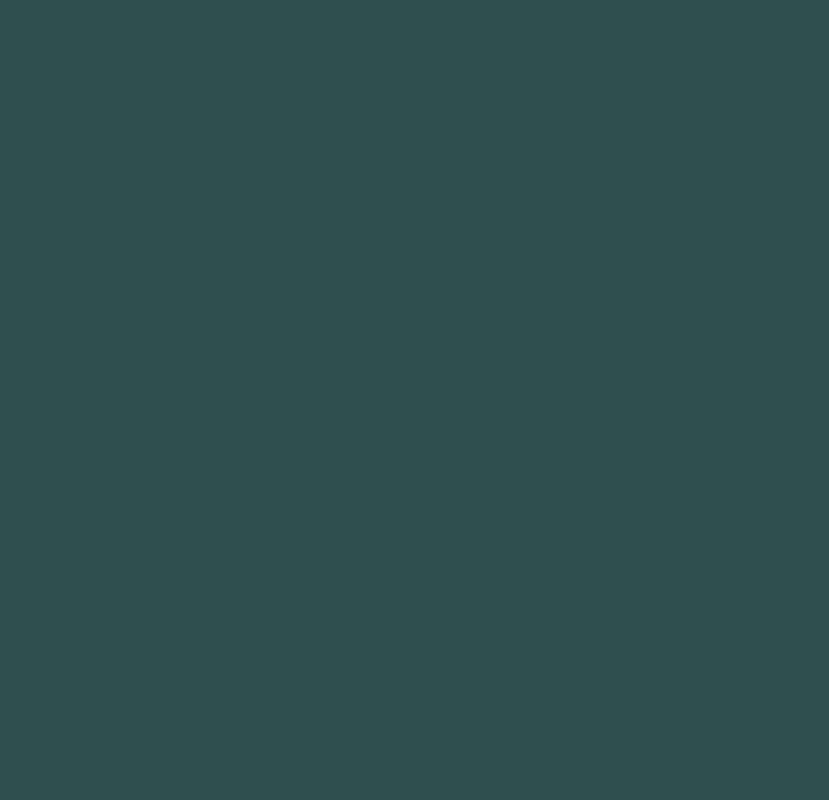
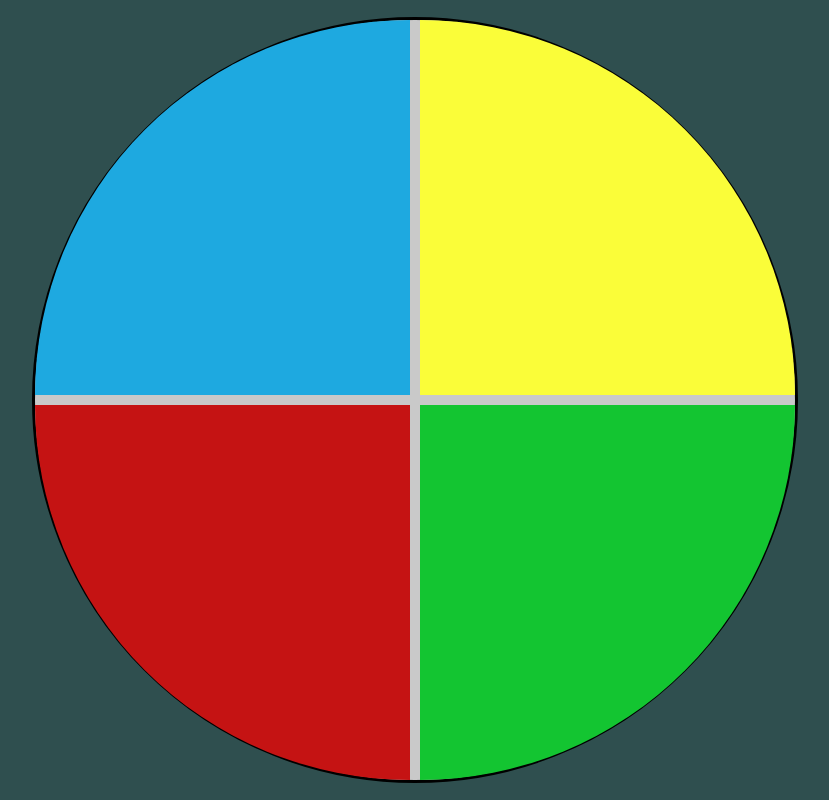
Before and after one commit to cursos-e-estudos/genius-game, a plain HTML site: page index.html in a window 1280 px wide. Shown: the whole page, without its empty margins (225-1054 px from the left). Drawn offline with Linux system fonts and the light colour scheme.

Commit message:
Blocos de cores já configurados;

```diff
--- a/assets/style.css
+++ b/assets/style.css
@@ -1,3 +1,51 @@
-html, body {
+body {
+    margin: 0;
     background-color: darkslategray;
 }
+
+.main-game {
+    /* vh e vw são respectivamente view height e view width */
+    /* ou seja o espaço visível da página sem barra de rolagem */
+    height: 100vh;
+    width: 100vw;
+    display: flex;
+    justify-content: center; /*centraliza objetos entre esquerda e direita */
+    align-items: center; /*centraliza objetos entre cima e baixo */
+
+}
+
+.genius {
+    display: grid;
+    grid-template-areas: "azul amarelo"
+                         "vermelho verde";
+    gap: 10px;
+    border: 3px solid rgb(0, 0, 0);
+    background-color: rgb(201, 201, 201);
+    border-radius: 100%;
+    width: 95vh;
+    height: 95%;
+}
+
+.blue {
+    grid-area: azul;
+    background-color: rgb(30, 169, 224);
+    border-top-left-radius: 100%;
+}
+
+.yellow {
+    grid-area: amarelo;
+    background-color: rgb(250, 253, 57);
+    border-top-right-radius: 100%;
+}
+
+.red {
+    grid-area: vermelho;
+    background-color: rgb(197, 19, 19);
+    border-bottom-left-radius: 100%;
+}
+
+.green {
+    grid-area: verde;
+    background-color: rgb(19, 197, 49);
+    border-bottom-right-radius: 100%;
+}
--- a/index.html
+++ b/index.html
@@ -3,10 +3,18 @@
 <head>
     <meta charset="UTF-8">
     <meta name="viewport" content="width=device-width, initial-scale=1.0">
-    <title>Template</title>
+    <title>Genius</title>
     <link rel="stylesheet" href="assets/style.css">
 </head>
 <body>
+    <div class="main-game">
+        <div class="genius">
+            <div class="blue"></div>
+            <div class="yellow"></div>
+            <div class="red"></div>
+            <div class="green"></div>
+        </div>
+    </div>
     <script defer src="assets/main.js"></script>
 </body>
 </html>
```
Also changed, not shown: 1 other file.
